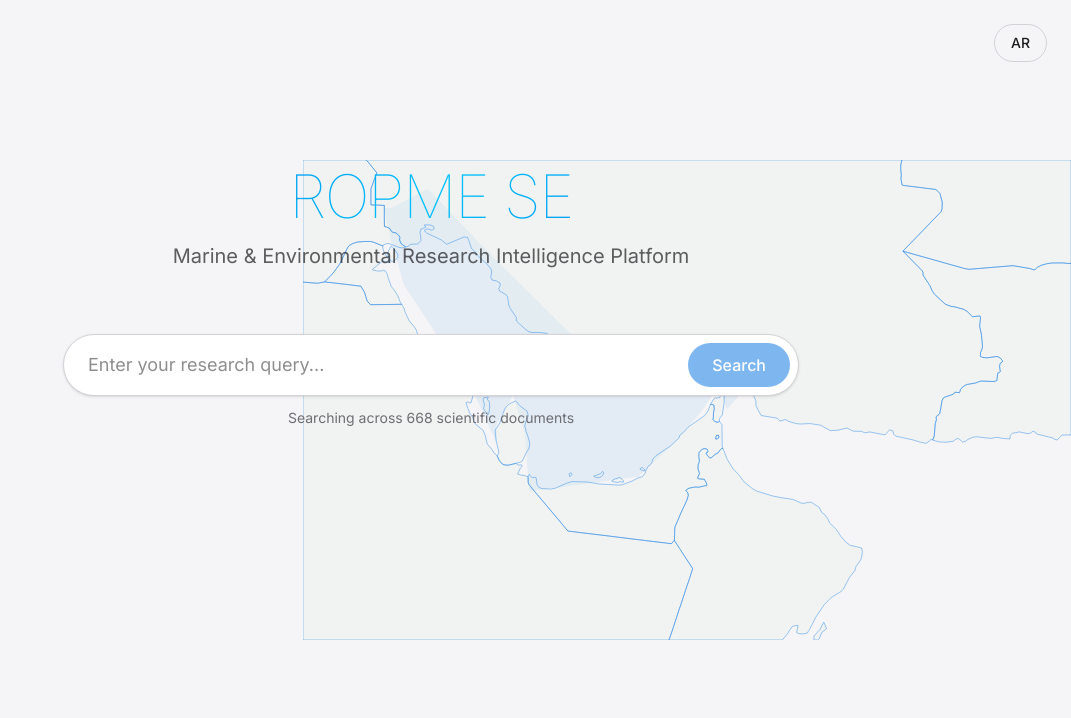
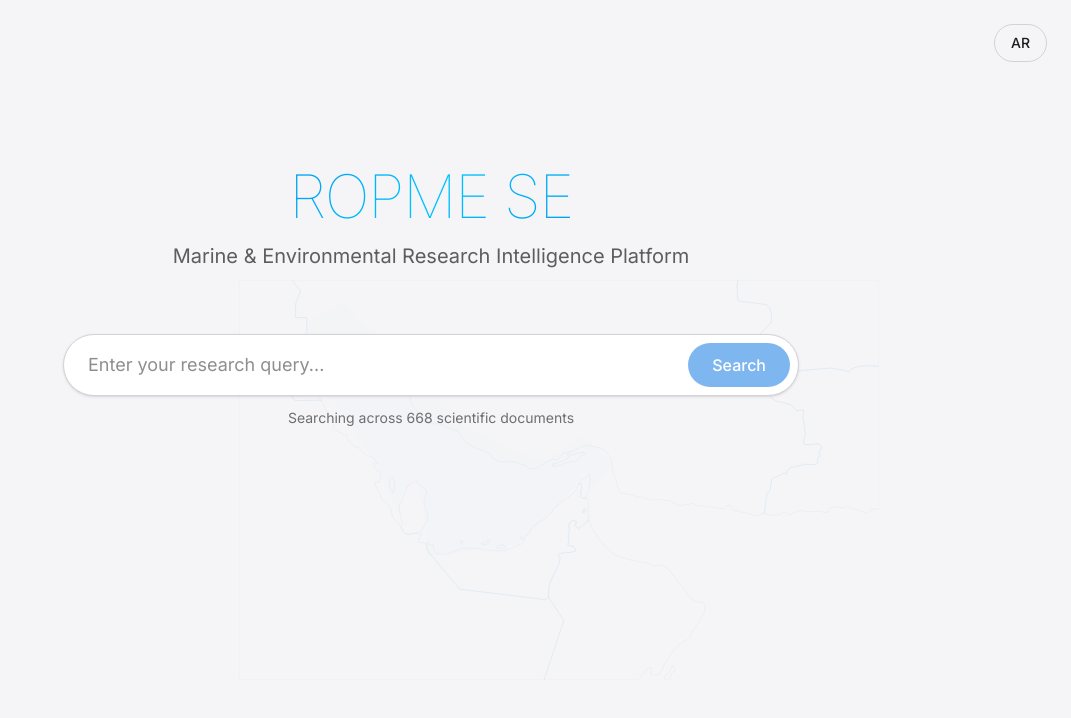
Before and after one commit to marryclizbez-dev/reefscribe-frontend, a Next.js app: page /en in a window 1280 px wide. Shown: the top 718 px of the page, without its empty margins (209-1280 px from the left). Built offline with nearby package versions, Linux system fonts and the light colour scheme.

Commit message:
Fix map size and position to bottom-right background

```diff
--- a/components/MapBackground.tsx
+++ b/components/MapBackground.tsx
@@ -1,11 +1,11 @@
 export default function MapBackground() {
   return (
-    <div className="fixed inset-0 w-full h-full -z-10 pointer-events-none flex items-center justify-center overflow-hidden">
+    <div className="fixed -z-10 pointer-events-none overflow-hidden" style={{ bottom: "-10%", right: "-10%", width: "100%", height: "100%" }}>
       <svg
         viewBox="0 0 1440 900"
         className="w-full h-full"
         style={{
-          opacity: 0.9, transform: 'translateX(20vw) scale(0.6)'
+          opacity: 0.12, transform: 'scale(0.5)'
         }}
         xmlns="http://www.w3.org/2000/svg"
         preserveAspectRatio="xMidYMid slice"
```
